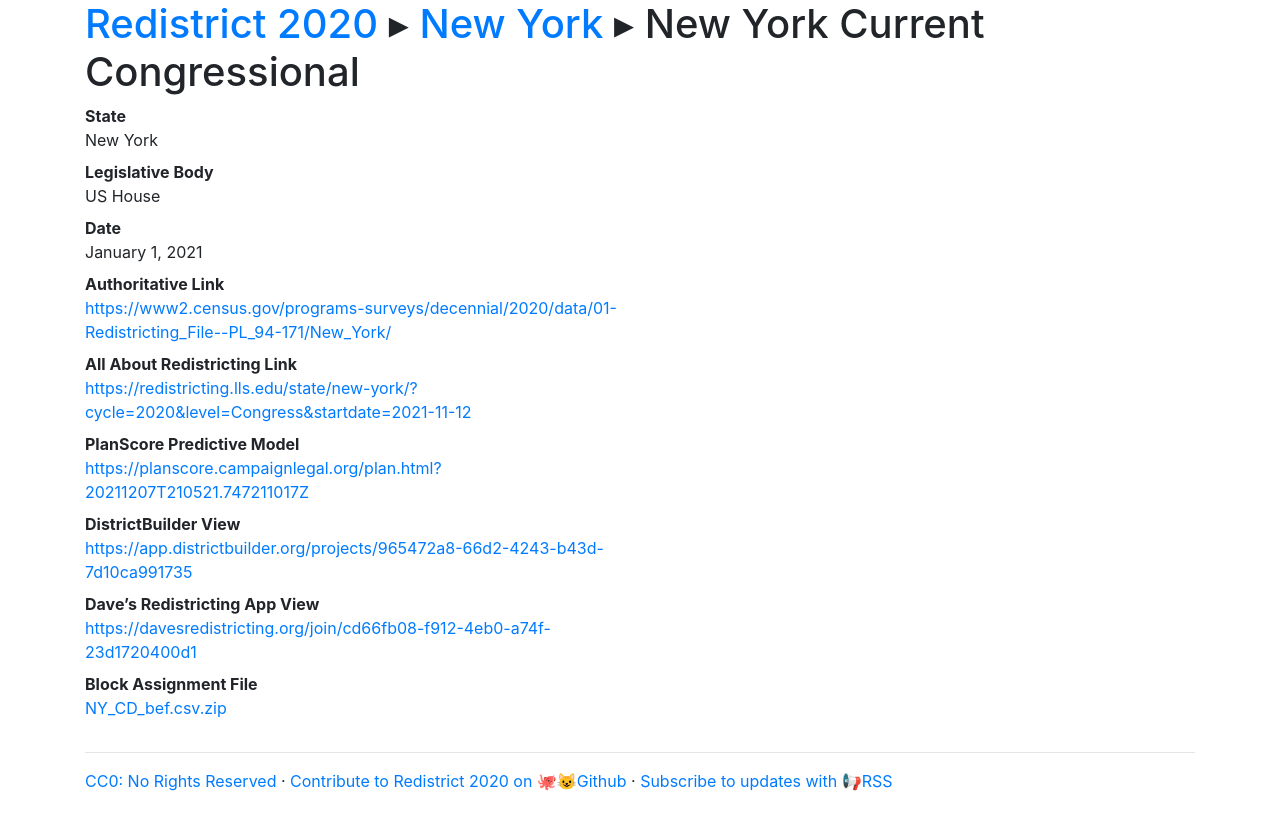
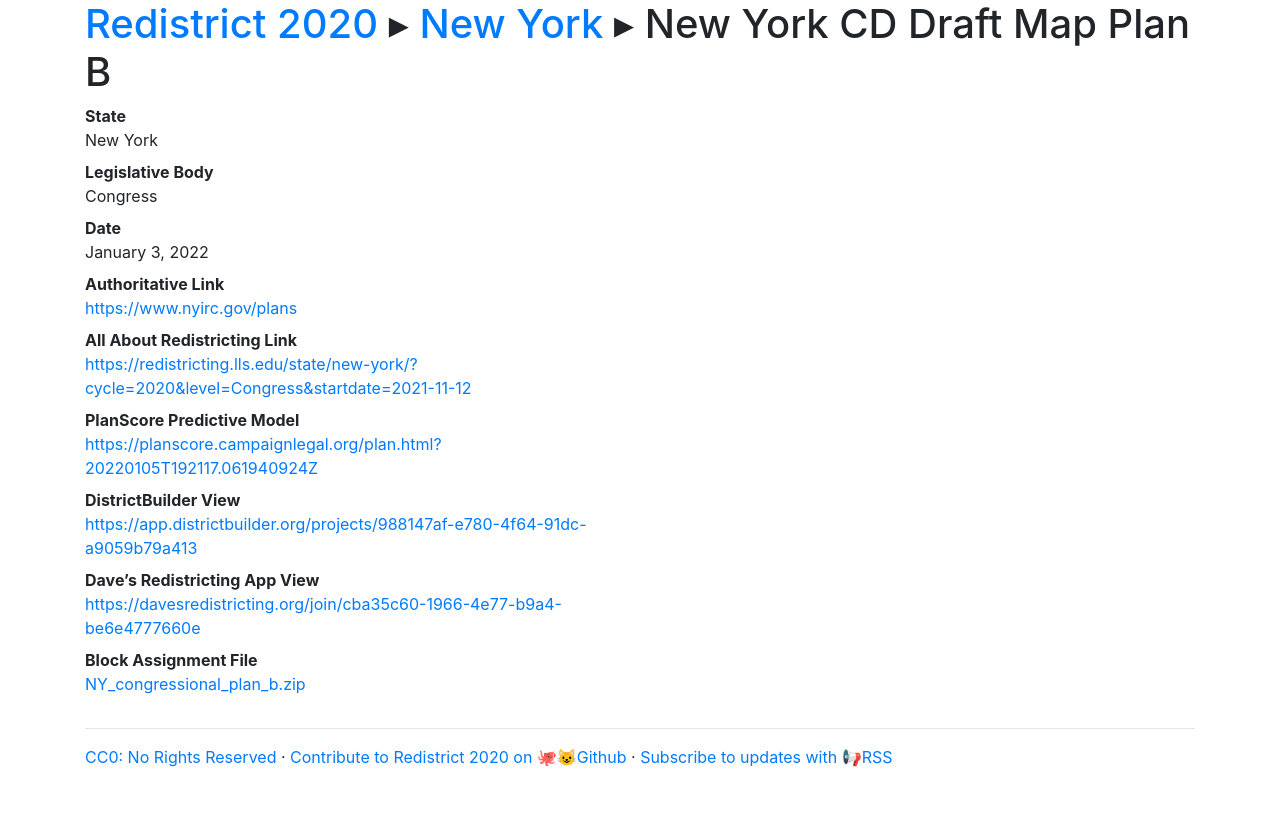
Before and after one commit to PlanScore/Redistrict2020, a Jekyll site: the page built from _plans/NY-2022-01-congress-plan-b.md, in a window 1280 px wide. Shown: the top 830 px of the page. Built offline with Jekyll 4.4.1, drawn with Linux system fonts in a browser that asks for light colours; nearby versions of some CDN libraries.

Commit message:
Update NY-2022-01-congress-plan-b.md

```diff
--- a/_plans/NY-2022-01-congress-plan-b.md
+++ b/_plans/NY-2022-01-congress-plan-b.md
@@ -1,16 +1,16 @@
 ---
 state: New York
-title: New York Current Congressional
-body: US House
-date: 2021-01-01
-authoritative_link: https://www2.census.gov/programs-surveys/decennial/2020/data/01-Redistricting_File--PL_94-171/New_York/
+title: New York CD Draft Map Plan B
+body: Congress
+date: 2022-01-03
+authoritative_link: https://www.nyirc.gov/plans
 allabout_link: https://redistricting.lls.edu/state/new-york/?cycle=2020&level=Congress&startdate=2021-11-12
-planscore_link: https://planscore.campaignlegal.org/plan.html?20211207T210521.747211017Z
-districtbuilder_link: https://app.districtbuilder.org/projects/965472a8-66d2-4243-b43d-7d10ca991735
-davesredist_link: https://davesredistricting.org/join/cd66fb08-f912-4eb0-a74f-23d1720400d1
+planscore_link: https://planscore.campaignlegal.org/plan.html?20220105T192117.061940924Z
+districtbuilder_link: https://app.districtbuilder.org/projects/988147af-e780-4f64-91dc-a9059b79a413
+davesredist_link: https://davesredistricting.org/join/cba35c60-1966-4e77-b9a4-be6e4777660e
 five38_link:
-blockassignment_file: /files/NY-2021-01/NY_CD_bef.csv.zip
 shapefile_file:
+blockassignment_file:  /files/NY-2022-01/NY_congressional_plan_b.zip
 simplegeojson_file:
 
 layout: plan-page
```
